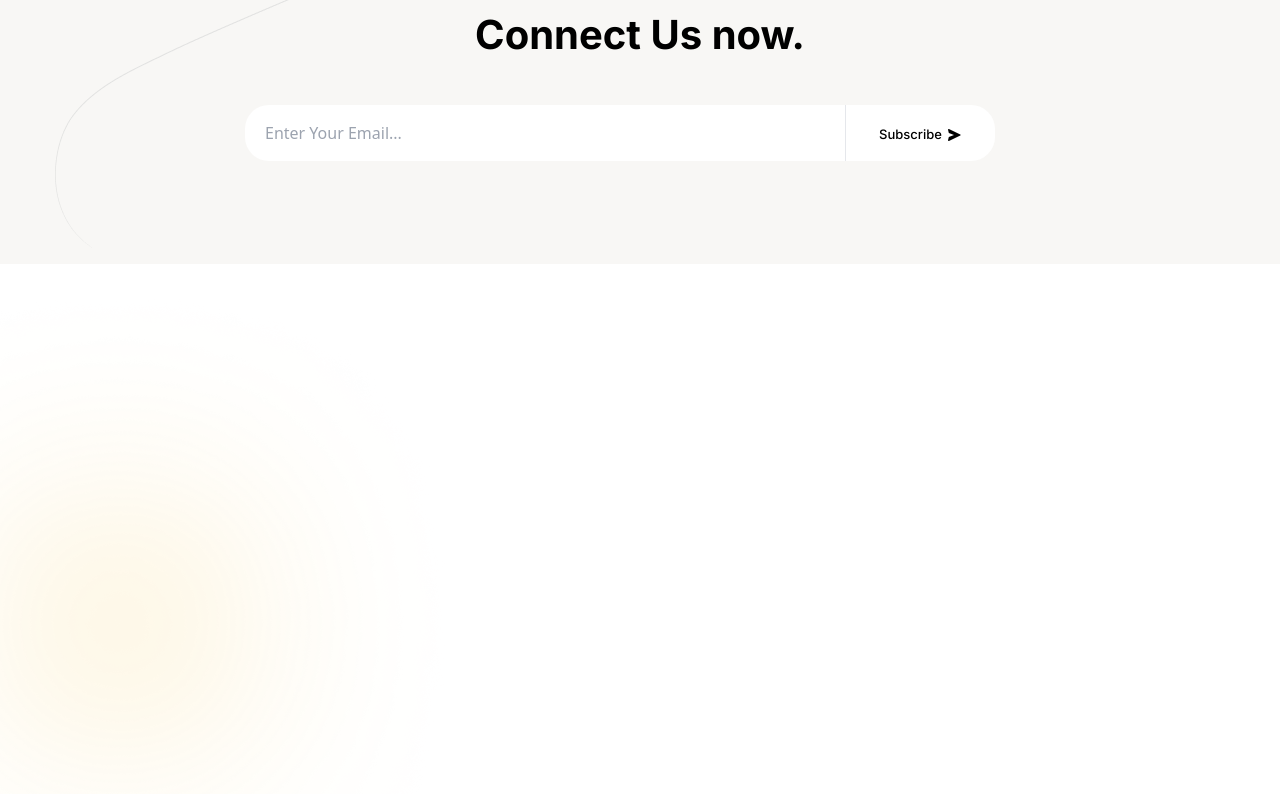
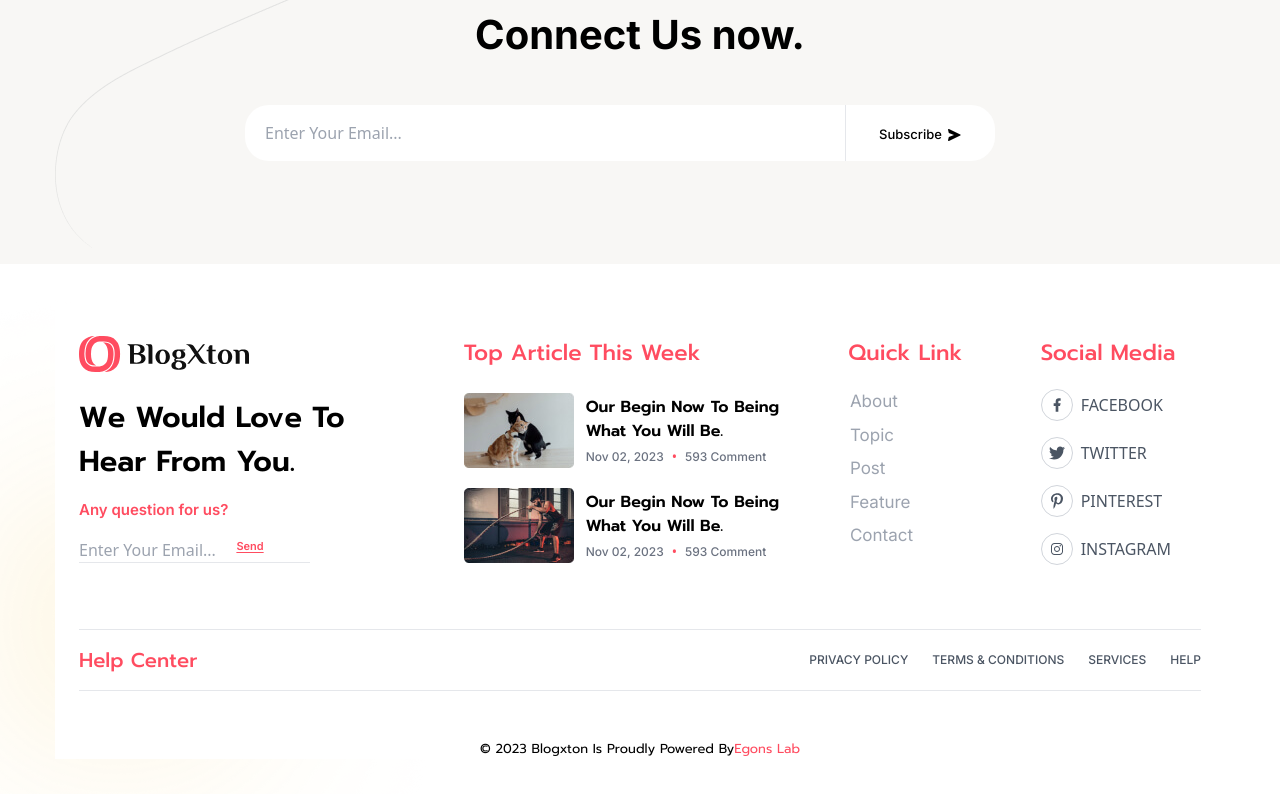
Before and after one commit to shoriful-dev/BlogXton, a React (Vite) app: page / in a window 1280 px wide. Shown: the part 2054-2848 px from the top of the page. Built offline with nearby package versions, Linux system fonts and the light colour scheme.

Commit message:
Footer Section Done

```diff
--- a/src/layouts/Footer.tsx
+++ b/src/layouts/Footer.tsx
@@ -2,18 +2,206 @@ import React from 'react';
 import Container from '../components/Container';
 import Image from '../components/Image';
 import { Link } from 'react-router-dom';
+import Logo from '../assets/darkLogo.svg';
 import FooterTop from '../components/FooterTop';
+import Cat from '../assets/cat.png';
+import Zim from '../assets/footerZim.png';
+import { RiFacebookFill } from 'react-icons/ri';
+import { FaPinterestP, FaTwitter } from 'react-icons/fa6';
+import { IoLogoInstagram } from 'react-icons/io';
 
 const Footer: React.FC = () => {
   return (
-    <>
+    <section>
       <FooterTop />
-      <div className="bg-FooterBG h-[537px] py-14">
+      <div className="bg-FooterBG h-[537px] py-10">
         <Container>
-          <div className=""></div>
+          <footer className="w-full bg-white pt-8 px-4 md:px-6">
+            <div className="max-w-[1170px] mx-auto grid grid-cols-1 md:grid-cols-3 gap-x-8">
+              {/* Left Column */}
+              <div className="space-y-6">
+                <div className="flex items-center space-x-2">
+                  <div className="">
+                    <Image src={Logo} />
+                  </div>
+                </div>
+                <div className="space-y-4">
+                  <h3 className="text-[29px] font-semibold font-Prompt w-[267px]">
+                    We Would Love To Hear From You.
+                  </h3>
+                  <p className="text-red text-[15px] font-semibold font-Inter">
+                    Any question for us?
+                  </p>
+                  <div className="flex space-x-2 relative">
+                    <input
+                      type="text"
+                      placeholder="Enter Your Email..."
+                      className="max-w-[270px] border-b outline-none"
+                    />
+                    <button className="underline underline-offset-2 text-red absolute right-[168px] text-[11px] font-semibold font-Inter">
+                      Send
+                    </button>
+                  </div>
+                </div>
+              </div>
+
+              {/* Middle Column */}
+              <div className="space-y-6">
+                <h3 className="text-[22px] font-Prompt font-medium text-red">
+                  Top Article This Week
+                </h3>
+                <div className="space-y-5">
+                  <div className="flex space-x-3 items-center w-[320px]">
+                    <div>
+                      <Image src={Cat} />
+                    </div>
+                    <div className="space-y-1">
+                      <h4 className="font-semibold text-base font-Prompt w-[195px]">
+                        Our Begin Now To Being What You Will Be.
+                      </h4>
+                      <div className="flex items-center text-sm text-gray-500 space-x-2">
+                        <span className="text-xs font-medium font-Inter">
+                          Nov 02, 2023
+                        </span>
+                        <span className="text-red">•</span>
+                        <span className="text-xs font-medium font-Inter">
+                          593 Comment
+                        </span>
+                      </div>
+                    </div>
+                  </div>
+                  <div className="flex space-x-3 items-center w-[320px]">
+                    <div>
+                      <Image src={Zim} />
+                    </div>
+                    <div className="space-y-1">
+                      <h4 className="font-semibold text-base font-Prompt w-[195px]">
+                        Our Begin Now To Being What You Will Be.
+                      </h4>
+                      <div className="flex items-center text-sm text-gray-500 space-x-2">
+                        <span className="text-xs font-medium font-Inter">
+                          Nov 02, 2023
+                        </span>
+                        <span className="text-red">•</span>
+                        <span className="text-xs font-medium font-Inter">
+                          593 Comment
+                        </span>
+                      </div>
+                    </div>
+                  </div>
+                </div>
+              </div>
+
+              {/* Right Column */}
+              <div className="grid grid-cols-1 md:grid-cols-2 gap-8">
+                <div className="space-y-5">
+                  <h3 className="text-[22px] font-Prompt text-red font-medium">
+                    Quick Link
+                  </h3>
+                  <nav className="flex flex-col space-y-2">
+                    {['About', 'Topic', 'Post', 'Feature', 'Contact'].map(
+                      item => (
+                        <Link
+                          to={'/'}
+                          key={item}
+                          className="group flex items-center text-[17px] font-Inter hover:translate-x-4 transition-all duration-500 text-gray-400 hover:text-black"
+                        >
+                          <span className="opacity-0 -ml-4 mr-2 text-red group-hover:opacity-100 transition-opacity duration-500">
+                            •
+                          </span>
+                          {item}
+                        </Link>
+                      )
+                    )}
+                  </nav>
+                </div>
+                <div className="space-y-5">
+                  <h3 className="text-[22px] font-Prompt text-red font-medium">
+                    Social Media
+                  </h3>
+                  <nav className="flex flex-col space-y-4">
+                    {[
+                      { name: 'FACEBOOK', icon: <RiFacebookFill size={16} /> },
+                      { name: 'TWITTER', icon: <FaTwitter size={16} /> },
+                      {
+                        name: 'PINTEREST',
+                        icon: <FaPinterestP size={16} />,
+                      },
+                      {
+                        name: 'INSTAGRAM',
+                        icon: <IoLogoInstagram size={16} />,
+                      },
+                    ].map(social => (
+                      <Link
+                        to={''}
+                        key={social.name}
+                        className="group flex items-center space-x-2 text-gray-600 hover:text-red"
+                      >
+                        <div className="relative w-8 h-8 overflow-hidden rounded-full border border-gray-300">
+                          <div className="absolute inset-0 flex items-center justify-center transition-transform duration-300 group-hover:-translate-y-full">
+                            {social.icon}
+                          </div>
+                          <div className="absolute inset-0 flex items-center justify-center translate-y-full transition-transform duration-300 group-hover:translate-y-0">
+                            <span className="text-xs font-semibold">3.5K</span>
+                          </div>
+                        </div>
+                        <span className="transition-colors duration-300 ease-in-out group-hover:text-red-500">
+                          {social.name}
+                        </span>
+                      </Link>
+                    ))}
+                  </nav>
+                </div>
+              </div>
+            </div>
+
+            {/* Bottom Section */}
+            <div className="max-w-[1170px] mx-auto mt-16 pt-4 border-t border-b pb-4">
+              <div className="flex flex-col md:flex-row justify-between items-center space-y-4 md:space-y-0">
+                <Link
+                  to={''}
+                  className="text-red text-xl font-medium font-Prompt"
+                >
+                  Help Center
+                </Link>
+                <nav className="flex items-center space-x-6 text-sm text-gray-600">
+                  <Link
+                    to={''}
+                    className="text-xs font-medium font-Inter hover:text-red"
+                  >
+                    PRIVACY POLICY
+                  </Link>
+                  <Link
+                    to={''}
+                    className="text-xs font-medium font-Inter hover:text-red"
+                  >
+                    TERMS & CONDITIONS
+                  </Link>
+                  <Link
+                    to={''}
+                    className="text-xs font-medium font-Inter hover:text-red"
+                  >
+                    SERVICES
+                  </Link>
+                  <Link
+                    to={''}
+                    className="text-xs font-medium font-Inter hover:text-red"
+                  >
+                    HELP
+                  </Link>
+                </nav>
+              </div>
+            </div>
+            <div className="text-center text-[13px] font-Prompt pt-12">
+              © 2023 Blogxton Is Proudly Powered By
+              <span className="text-red text-[13px] font-Prompt">
+                Egons Lab
+              </span>
+            </div>
+          </footer>
         </Container>
       </div>
-    </>
+    </section>
   );
 };
 
```
Also changed, not shown: src/assets/cat.png (renamed from src/assets/banner1 (5).jpg), src/assets/footerZim.png (renamed from src/assets/banner1 (6).jpg).
